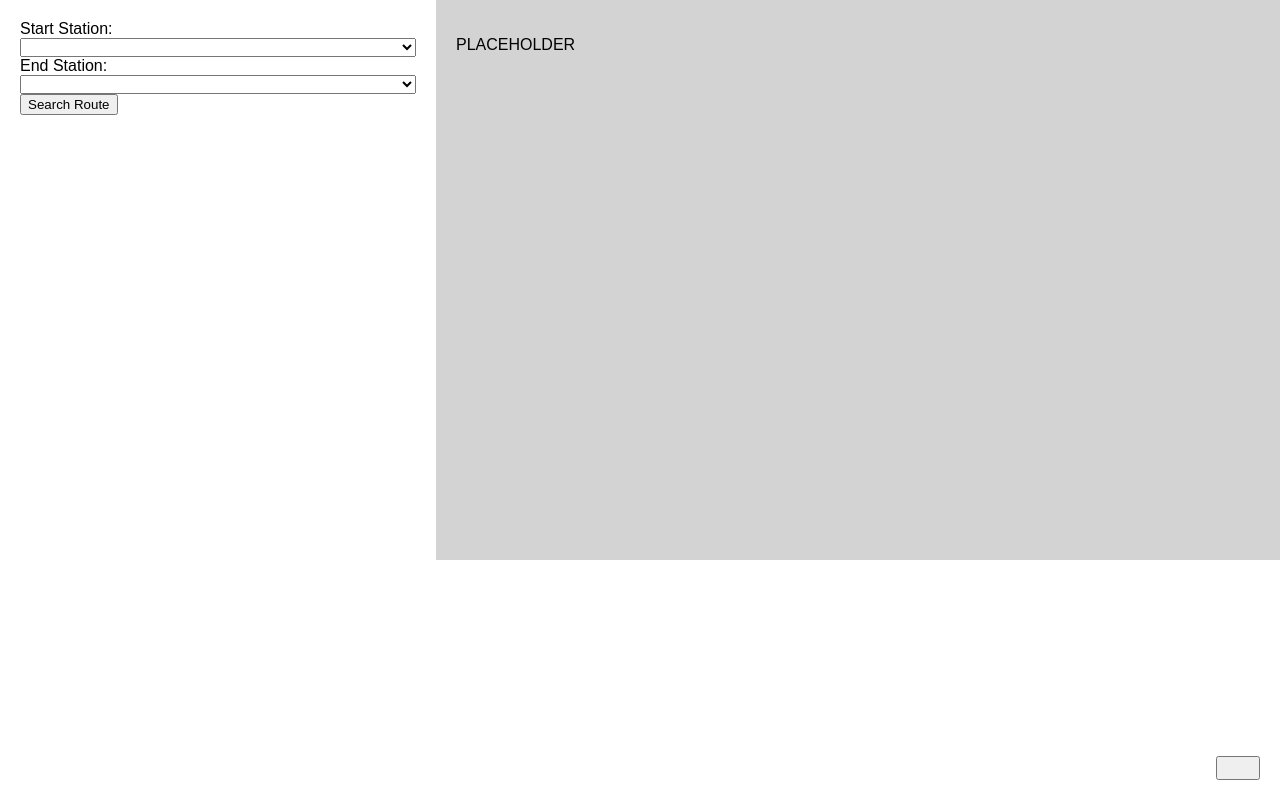
After one commit to junaet16/NEA, a Flask app: page /main in a window 1280 px wide. The commit adds this page. Run offline with Flask 3, Linux system fonts and the light colour scheme; a user stored in the database is signed in; lists and menus that the app fills with data are empty; some libraries are stand-ins or nearby versions.

Commit message:
moved note file

```diff
--- a/finalFiles/main.py
+++ b/finalFiles/main.py
@@ -1,11 +1,17 @@
-from flask import Flask, render_template, request
+from flask import Flask, render_template, request, session, redirect, url_for, jsonify
 import login
 
 app = Flask(__name__)
+app.secret_key = "idk"
 
 
-@app.route('/', methods=['GET', 'POST'])
-def login():
+def setUpConfig(app, databaseFile):
+    app.config["DATABASE_FILE"] = databaseFile
+
+
+@app.route('/', methods=['GET', 'POST']) #Need to finish account creation
+def loginPage():
+    databaseFile = app.config["DATABASE_FILE"]
     message = None
     if request.method == 'POST':
         action = request.form.get('actionName')
@@ -13,12 +19,31 @@ def login():
         password = request.form.get('password')
 
         if action == 'login':
-            message = ("Login", username, password)
+            loginMessage = login.login(databaseFile, username, password)
+            if loginMessage == "Login Successful":
+                session["username"] = username
+                return redirect(url_for("mainPage"))
+            else:
+                message = loginMessage
         elif action == 'signUp':
-            message = ("Sign Up", username, password)
+            message = ("Sign Up", username, password) #Finish this
 
     return render_template("login.html", message=message)
 
 
+@app.route('/main', methods=['GET', 'POST'])
+def mainPage():
+    username = session["username"]
+
+    return render_template("mainPage.html")
+
+
+@app.route("/get_stations")
+def get_stations():
+    searchTerm = request.args.get("search", "")
+
+
 if __name__ == '__main__':
+    databaseFile = "final.db"
+    setUpConfig(app, databaseFile)
     app.run()
--- /dev/null
+++ b/finalFiles/static/mainPageStyle.css
@@ -0,0 +1,34 @@
+.body {
+    margin: 0;
+    font-family: Arial, sans-serif;
+}
+
+.mainContainer {
+    display: flex;
+    height: 70vh;
+}
+
+.inputSection {
+    width: 33%;
+    padding: 20px;
+}
+
+.submitButton {
+    width: 100%;
+    padding: 10px;
+    cursor: pointer;
+}
+
+.outputSection {
+    width: 67%;
+    padding: 20px;
+    background-color: lightgray;
+}
+
+.updateButton {
+    position: fixed;
+    bottom: 20px;
+    right: 20px;
+    padding: 10px 20px;
+    cursor: pointer;
+}
--- /dev/null
+++ b/finalFiles/templates/mainPage.html
@@ -0,0 +1,40 @@
+<!DOCTYPE html>
+<html lang="en">
+<head>
+    <meta charset="UTF-8">
+    <title>Title</title>
+    <link rel="stylesheet" href="{{ url_for('static', filename='mainPageStyle.css') }}">
+    <script src="https://code.jquery.com/jquery-3.6.0.min.js"></script>
+    <link href="https://cdn.jsdelivr.net/npm/select2@4.1.0-rc.0/dist/css/select2.min.css" rel="stylesheet" />
+    <script src="https://cdn.jsdelivr.net/npm/select2@4.1.0-rc.0/dist/js/select2.min.js"></script>
+</head>
+
+<body class="body">
+
+    <div class="mainContainer">
+
+        <div class="inputSection">
+            <form method="POST">
+
+                <label for="start">Start Station:</label>
+                <select id="start" name="start" style="width: 100%"></select>
+
+                <label for="end">End Station:</label>
+                <select id="end" name="end" style="width: 100%"></select>
+
+                <button type="submit" class="searchButton">Search Route</button>
+            </form>
+        </div>
+
+        <div class="outputSection">
+            <p>PLACEHOLDER</p>
+        </div>
+
+    </div>
+
+    <button class="updateButton"></button>
+
+</body>
+
+<script src="{{ url_for('static', filename='mainPageStyle.js') }}"></script>
+</html>
```
Also changed, not shown: finalFiles/login.py (+20 -10 lines), finalFiles/static/mainPageScript.js (added, +34 -0 lines), finalFiles/templates/login.html (+37 -7 lines).
